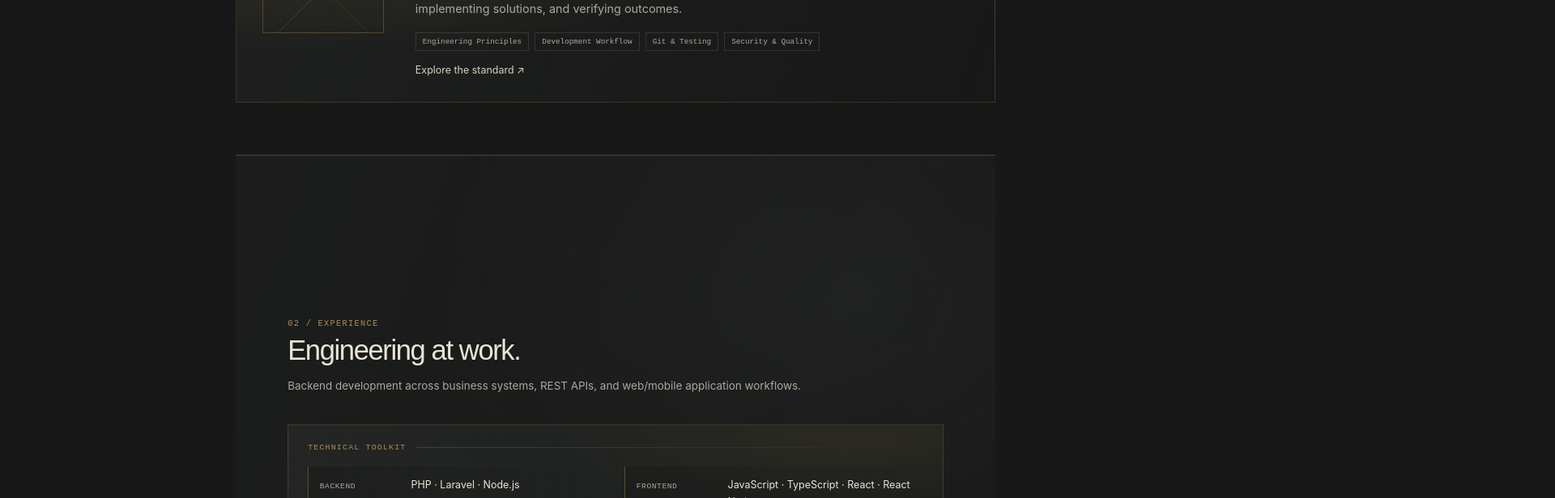
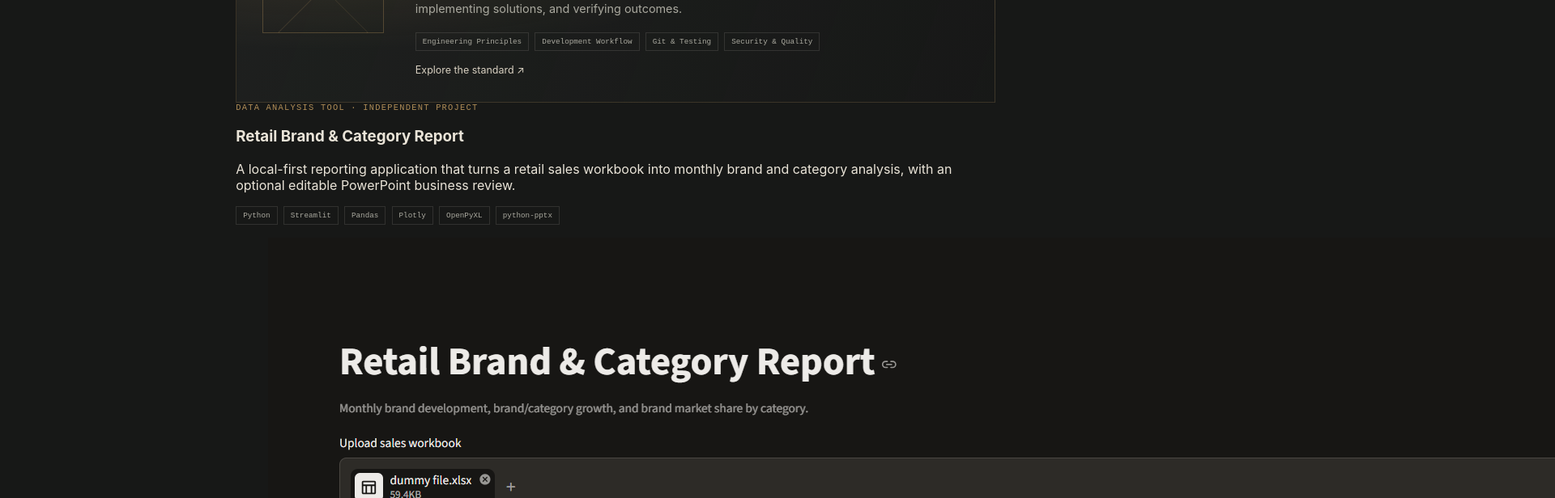
Before and after one commit to imandodo01/iman-portfolio, a React (Vite) app: page / in a window 1280 px wide. Shown: the part 1460-2076 px from the top of the page at 81% size, 1920 px wide, since content can reach past the window. Built offline with nearby package versions, Linux system fonts and the light colour scheme.

Commit message:
feat: add retail report generator case study

```diff
--- a/src/App.tsx
+++ b/src/App.tsx
@@ -178,6 +178,26 @@ export default function App() {
               </div>
             </div>
           </article>
+          <article className={styles.caseStudy}>
+            <div className={styles.caseStudyCopy}>
+              <p className={styles.eyebrow}>DATA ANALYSIS TOOL · INDEPENDENT PROJECT</p>
+              <h3>Retail Brand &amp; Category Report</h3>
+              <p>A local-first reporting application that turns a retail sales workbook into monthly brand and category analysis, with an optional editable PowerPoint business review.</p>
+              <div className={styles.tags}><span>Python</span><span>Streamlit</span><span>Pandas</span><span>Plotly</span><span>OpenPyXL</span><span>python-pptx</span></div>
+            </div>
+            <div className={styles.caseStudyGallery} aria-label="Retail Brand and Category Report application screenshots">
+              <figure><img src="/images/retail-report-generator/image1.png" alt="Workbook upload, worksheet selection, and data validation dashboard" loading="lazy" /><figcaption>Workbook intake &amp; validation</figcaption></figure>
+              <figure><img src="/images/retail-report-generator/image2.png" alt="Controller main category subtotal and subcategory monthly growth tables" loading="lazy" /><figcaption>Controller category growth</figcaption></figure>
+              <figure><img src="/images/retail-report-generator/image3.png" alt="Accessories category monthly net sales and quantity growth table" loading="lazy" /><figcaption>Accessories category growth</figcaption></figure>
+              <figure><img src="/images/retail-report-generator/image4.png" alt="Product attribute extraction coverage in the presentation generator" loading="lazy" /><figcaption>Product attributes &amp; presentation</figcaption></figure>
+            </div>
+            <div className={styles.caseStudyDetails}>
+              <div><h4>Workbook validation</h4><p>Checks required sales columns, normalizes input fields, and surfaces warnings while retaining negative values and repeated rows instead of silently rewriting source data.</p></div>
+              <div><h4>Monthly reporting</h4><p>Groups performance by brand and category, calculates month-over-month growth, and keeps market share scoped to the uploaded workbook.</p></div>
+              <div><h4>Product intelligence</h4><p>Extracts recognizable product attributes conservatively from product names; uncertain values remain blank rather than being guessed.</p></div>
+              <div><h4>Editable business review</h4><p>Generates a chart-focused PowerPoint presentation from the selected workbook for further editing.</p></div>
+            </div>
+          </article>
         </section>
 
         <div className={styles.overviewGrid}>
```
